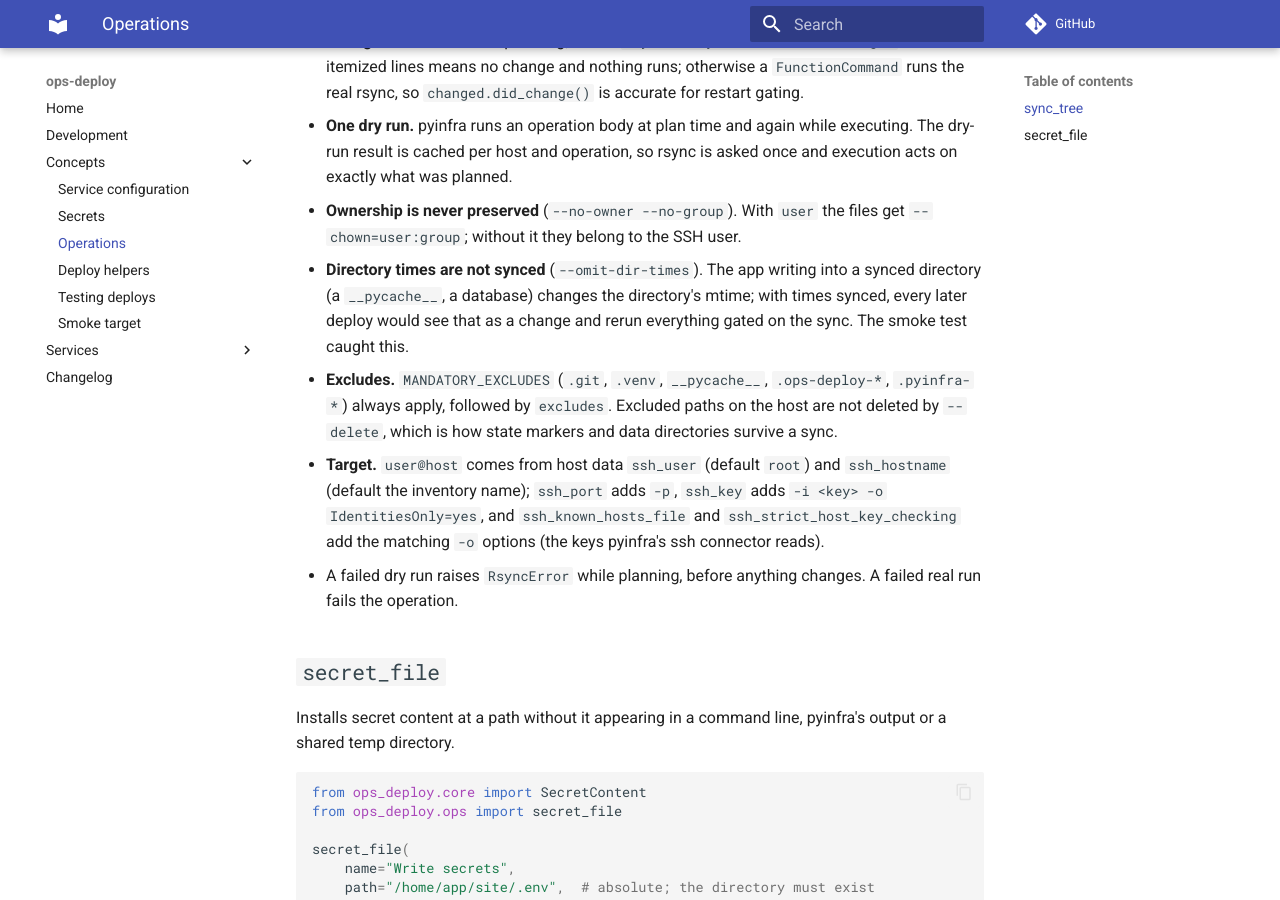
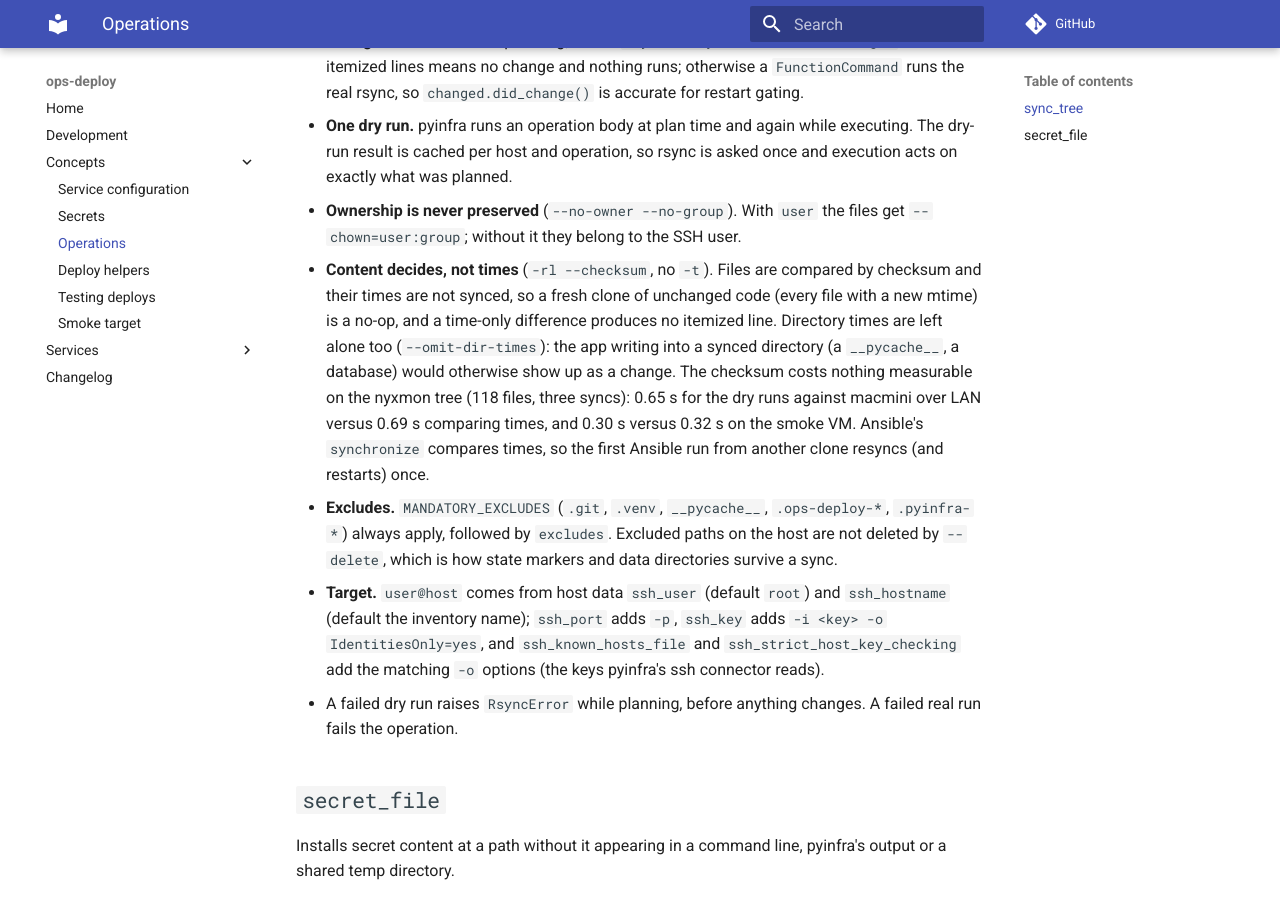
Before and after one commit to ephes/ops-deploy, an MkDocs documentation site: the page built from docs/concepts/operations.md, in a window 1280 px wide and 900 px high, scrolled down 626 px. Built offline with MkDocs 1.6.1 and Material for MkDocs 9.7.7, drawn with Linux system fonts in a browser that asks for light colours; comment, search, counter and statistics services are not loaded.

Commit message:
Compare synced files by checksum instead of time
sync_tree runs rsync -rl --checksum (no -t), so a fresh clone of unchanged
code, where every file has a new mtime, itemizes nothing and changes nothing.
Adds a real-rsync test for time-only differences and a nyxmon smoke deploy
from a fresh export.

```diff
--- a/docs/concepts/operations.md
+++ b/docs/concepts/operations.md
@@ -33,10 +33,16 @@ changed = sync_tree(
   asked once and execution acts on exactly what was planned.
 - **Ownership is never preserved** (`--no-owner --no-group`). With `user` the
   files get `--chown=user:group`; without it they belong to the SSH user.
-- **Directory times are not synced** (`--omit-dir-times`). The app writing
-  into a synced directory (a `__pycache__`, a database) changes the
-  directory's mtime; with times synced, every later deploy would see that as
-  a change and rerun everything gated on the sync. The smoke test caught this.
+- **Content decides, not times** (`-rl --checksum`, no `-t`). Files are
+  compared by checksum and their times are not synced, so a fresh clone of
+  unchanged code (every file with a new mtime) is a no-op, and a time-only
+  difference produces no itemized line. Directory times are left alone too
+  (`--omit-dir-times`): the app writing into a synced directory (a
+  `__pycache__`, a database) would otherwise show up as a change. The checksum
+  costs nothing measurable on the nyxmon tree (118 files, three syncs): 0.65 s
+  for the dry runs against macmini over LAN versus 0.69 s comparing times, and
+  0.30 s versus 0.32 s on the smoke VM. Ansible's `synchronize` compares times,
+  so the first Ansible run from another clone resyncs (and restarts) once.
 - **Excludes.** `MANDATORY_EXCLUDES` (`.git`, `.venv`, `__pycache__`,
   `.ops-deploy-*`, `.pyinfra-*`) always apply, followed by `excludes`.
   Excluded paths on the host are not deleted by `--delete`, which is how state
```
Also changed, not shown: docs/changelog.md (+4 -0 lines), docs/concepts/smoke.md (+2 -0 lines), 4 other files.
